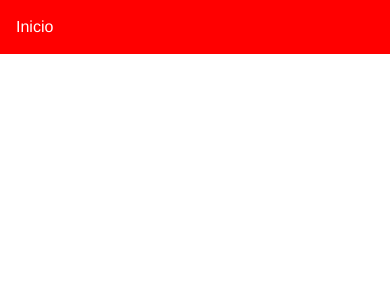
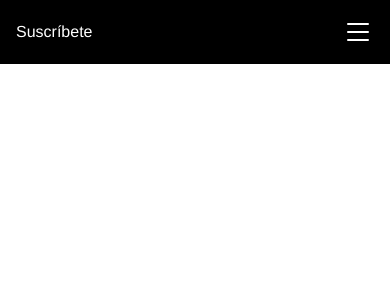
Before and after one commit to janupla/app-restaurante-4, a React (Vite) app: page / in a window 390 px wide. Shown: the top 300 px of the page. Built offline with nearby package versions, Linux system fonts and the light colour scheme.

Commit message:
responsive

```diff
--- a/src/components/Cabecera.css
+++ b/src/components/Cabecera.css
@@ -1,4 +1,4 @@
-.Cabecera{
+.Cabecera {
     width: 100%;
     background-color: black;
     padding: 1em;
@@ -7,69 +7,67 @@
     flex-flow: row wrap;
     justify-content: space-between;
     align-items: center;
+
     color: white;
 }
 
-.Cabecera-h1{
+.Cabecera-h1 {}
+
+.Cabecera-a {}
+
+.Cabecera-button {
+    display: none;
+    cursor: pointer;
 }
-.Cabecera-a{}
 
-.Cabecera-button{
-        display: none;
-}
-.Cabecera-svg{
+.Cabecera-svg {
     width: 2em;
     height: 2em;
-    fill:white;
+    fill: white;
 }
 
-.Cabecera-nav{
-    background-color: bisque;
-}
-.Cabecera-ul{
+.Cabecera-nav {}
+
+.Cabecera-ul {
     display: flex;
     flex-flow: row nowrap;
     justify-content: flex-end;
     align-items: center;
 }
-.Cabecera-li{
+
+.Cabecera-li {
     margin: 0 .5em;
-}
-
-
-.Cabecera{
-    background-color: red;
 }
 
 @media screen and (max-width:480px) {
 
-    .Cabecera-button{
-        display: none;
-        cursor: pointer;
+    .Cabecera-button {
+        display: flex;
     }
 
-    .Cabecera-nav{
+    .Cabecera-nav {
         width: 100%;
+
         display: flex;
         flex-flow: column nowrap;
         justify-content: center;
         align-items: center;
         height: 0vh;
-        opacity: 0 ;
+        opacity: 0;
         overflow: hidden;
         transition: all .5s ease;
     }
-    .Cabecera-nav.isActive{
+
+    .Cabecera-nav.isActive {
         height: 50vh;
         opacity: 1;
     }
 
-
-    .Cabecera-ul{
+    .Cabecera-ul {
         flex-direction: column;
     }
 
-    .Cabecera-li{
+    .Cabecera-li {
         margin: .5em 0;
     }
 }
--- a/src/components/Cabecera.jsx
+++ b/src/components/Cabecera.jsx
@@ -1,46 +1,42 @@
-import React, { useState } from 'react';
+import { useState } from 'react';
 import './Cabecera.css';
 
 const Cabecera = () => {
 
-    const [menu, setMenu] = useState( false )
+    const [menu, setMenu] = useState(false)
 
-    const toggleMenu = () =>{
-        setMenu (!menu)
+    const toggleMenu = () => {
+        setMenu(!menu)
     }
 
     return (
-        <header className='Cabecera'>
-            <h1 className='Cabecera-h1'>
-                <a href="#" className='Cabecera-a'>
-                    Inicio
+        <header className="Cabecera">
+            <h1 className="Cabecera-h1">
+                <a href="#" className="Cabecera-a">
+                    Suscríbete
                 </a>
             </h1>
 
             <button
-            oneClick={ toggleMenu }
-            className='Cabecera-button'>
+                onClick={toggleMenu}
+                className="Cabecera-button">
                 <svg className='Cabecera-svg' xmlns="http://www.w3.org/2000/svg" width="16" height="16" fill="currentColor" viewBox="0 0 16 16">
                     <path fill-rule="evenodd" d="M2.5 12a.5.5 0 0 1 .5-.5h10a.5.5 0 0 1 0 1H3a.5.5 0 0 1-.5-.5zm0-4a.5.5 0 0 1 .5-.5h10a.5.5 0 0 1 0 1H3a.5.5 0 0 1-.5-.5zm0-4a.5.5 0 0 1 .5-.5h10a.5.5 0 0 1 0 1H3a.5.5 0 0 1-.5-.5z" />
                 </svg>
-
             </button>
 
-            <nav className={`Cabecera-nav ${ menu ? 'isActive' : ''}` }>
-                <ul className='Cabecera-ul'>
-                    <li className="Cabecera-li"><a href="" className="Cabecera-a">Item 1</a></li>
-                    <li className="Cabecera-li"><a href="" className="Cabecera-a">Item 2</a></li>
-                    <li className="Cabecera-li"><a href="" className="Cabecera-a">Item 3</a></li>
-                    <li className="Cabecera-li"><a href="" className="Cabecera-a">Item 4</a></li>
-                    <li className="Cabecera-li"><a href="" className="Cabecera-a">Item 5</a></li>
+            <nav className={`Cabecera-nav ${menu ? 'isActive' : ''}`}>
+                <ul className="Cabecera-ul">
+                    <li className="Cabecera-li"><a href="#" className="Cabecera-a">Item 1</a></li>
+                    <li className="Cabecera-li"><a href="#" className="Cabecera-a">Item 2</a></li>
+                    <li className="Cabecera-li"><a href="#" className="Cabecera-a">Item 3</a></li>
+                    <li className="Cabecera-li"><a href="#" className="Cabecera-a">Item 4</a></li>
+                    <li className="Cabecera-li"><a href="#" className="Cabecera-a">Item 5</a></li>
                 </ul>
             </nav>
 
+        </header>
+    )
+}
 
-
-
-        </header>
-    );
-};
-
-export default Cabecera;
+export default Cabecera
```
